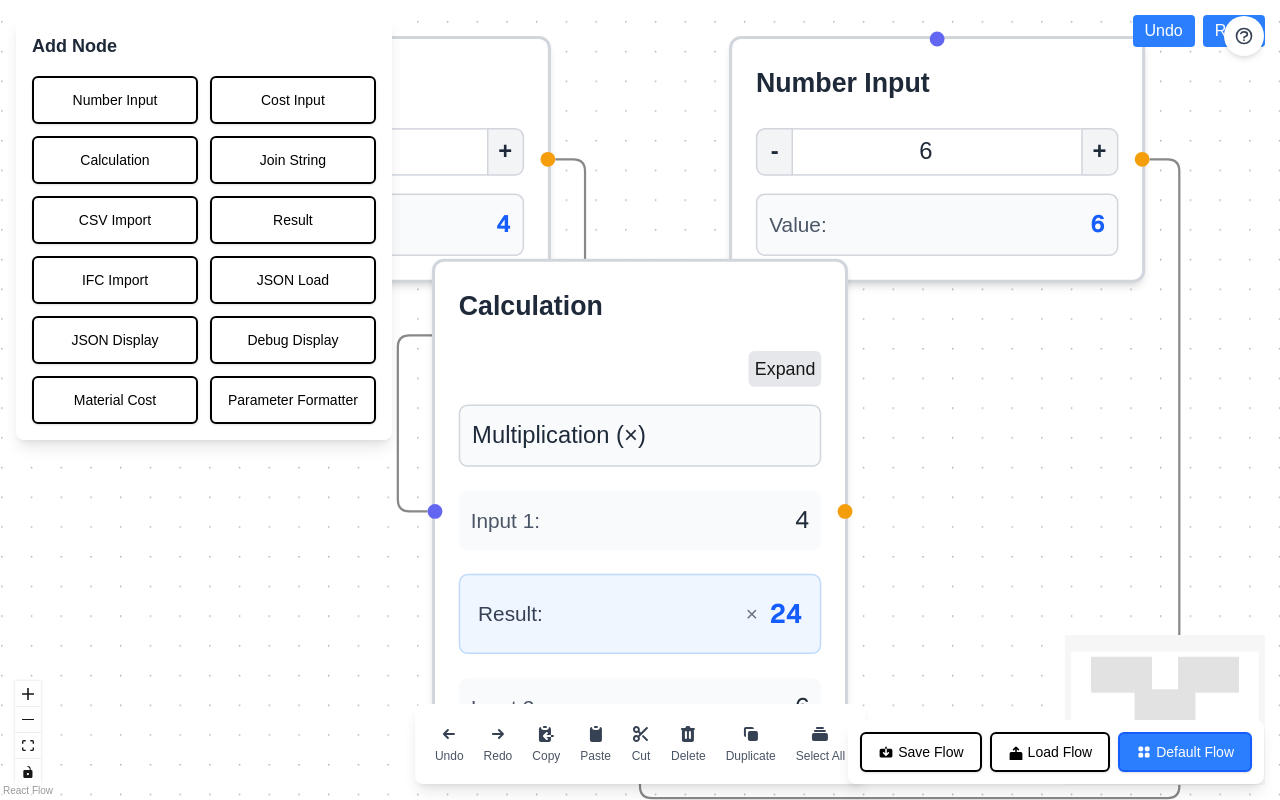
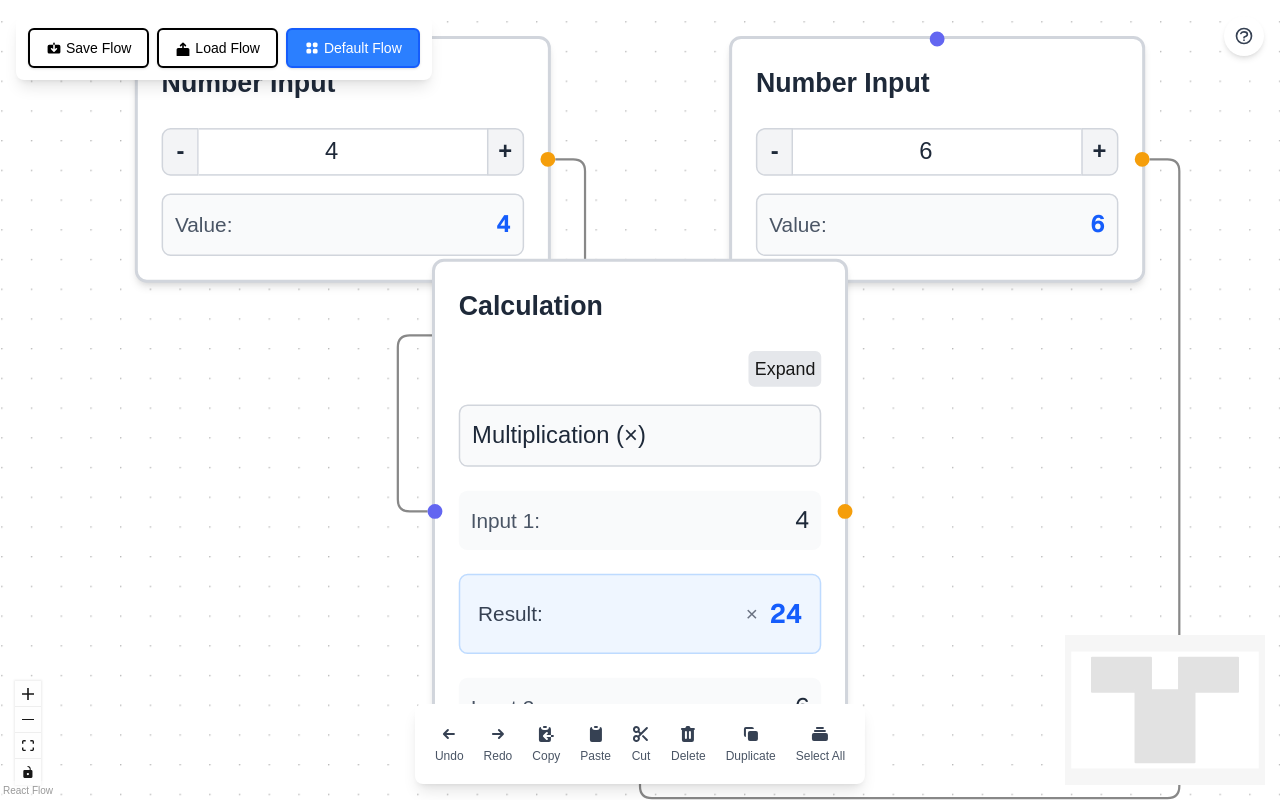
Before and after one commit to Gilbert-Studio-Newbe/React-Setup, a Next.js app: page /flow in a window 1280 px wide. Built offline with nearby package versions, Linux system fonts and the light colour scheme.

Commit message:
Refactor Flow component by removing NodeSelector and enhancing Background properties. Introduce snap-to-grid functionality for improved layout management. Adjust SavePanel position for better UI alignment.

```diff
--- a/src/app/flow/page.tsx
+++ b/src/app/flow/page.tsx
@@ -36,7 +36,6 @@ import {
 import ButtonEdge from '@/components/ButtonEdge';
 import AnimatedEdge from '@/components/AnimatedEdge';
 import StyledEdge from '@/components/StyledEdge';
-import NodeSelector from '@/components/NodeSelector';
 import Toast from '@/components/Toast';
 import HelpPanel from '@/components/HelpPanel';
 import NumberInputNode from '@/components/NumberInputNode';
@@ -1770,6 +1769,8 @@ function Flow() {
         onDoubleClick={handleDoubleClick}
         deleteKeyCode="Delete"
         fitView
+        snapToGrid={true}
+        snapGrid={[20, 20]}
         zoomOnDoubleClick={false}
         zoomOnScroll={true}
         panOnScroll={false}
@@ -1790,27 +1791,14 @@ function Flow() {
           }
         }}
       >
-        <Background />
+        <Background
+          color="#aaa"
+          gap={20}
+          size={1}
+          variant="dots"
+        />
         <Controls />
         <MiniMap />
-        <Panel position="top-right">
-          <div className="flex space-x-2">
-            <button
-              onClick={() => handleAction('undo')}
-              className="px-3 py-1 bg-blue-500 text-white rounded hover:bg-blue-600"
-              disabled={historyIndex <= 0}
-            >
-              Undo
-            </button>
-            <button
-              onClick={() => handleAction('redo')}
-              className="px-3 py-1 bg-blue-500 text-white rounded hover:bg-blue-600"
-              disabled={historyIndex >= history.length - 1}
-            >
-              Redo
-            </button>
-          </div>
-        </Panel>
         <KeyboardShortcuts onShortcut={handleAction} />
         <SelectionTracker onSelectionChange={handleSelectionChange} />
 
@@ -1834,11 +1822,10 @@ function Flow() {
       </ReactFlow>
 
       {/* UI Components */}
-      <NodeSelector className="absolute top-4 left-4 z-10" />
       <FlowToolbar className="absolute bottom-4 left-1/2 transform -translate-x-1/2 z-10" onAction={handleAction} />
       <HelpPanel className="absolute top-4 right-4 z-10" />
       <SavePanel
-        className="absolute bottom-4 right-4 z-10"
+        className="absolute top-4 left-4 z-10"
         onSave={handleSaveFlow}
         onLoad={handleLoadFlow}
         onLoadDefault={loadDefaultFlow}
```
